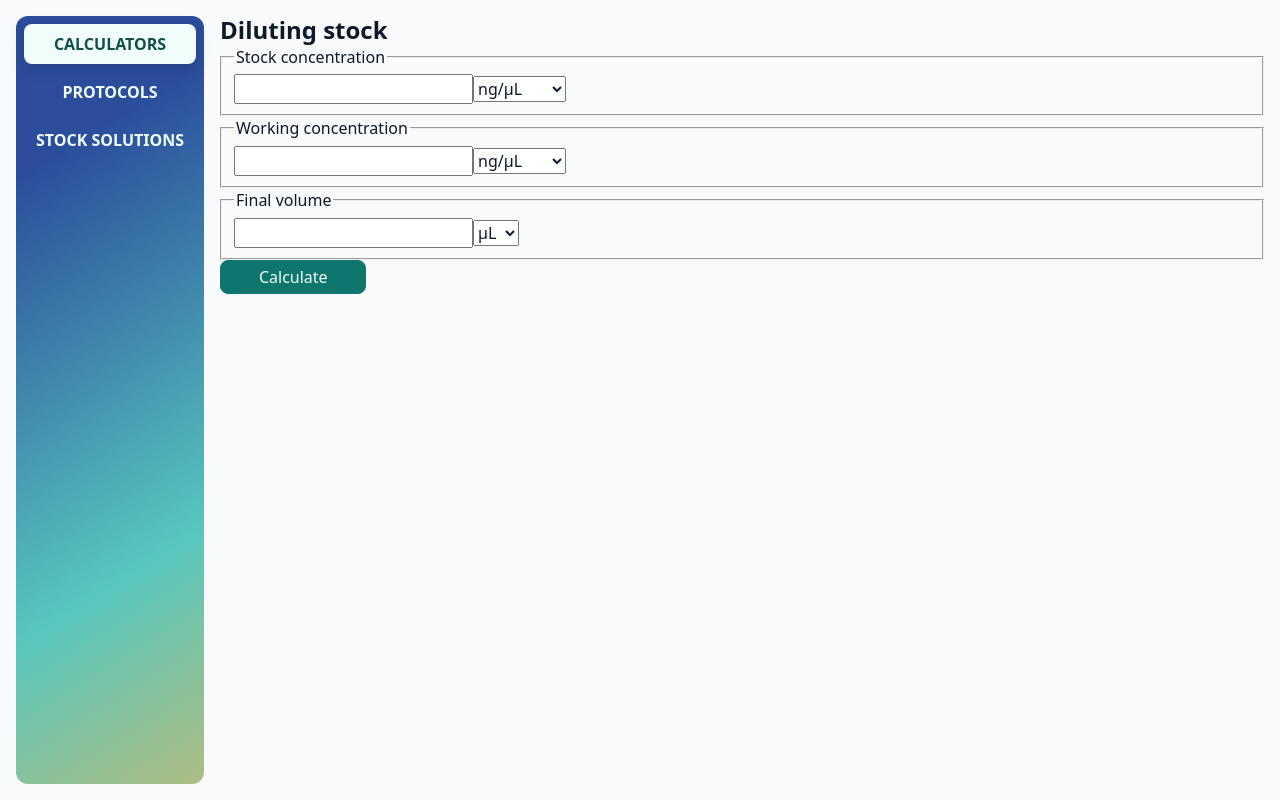
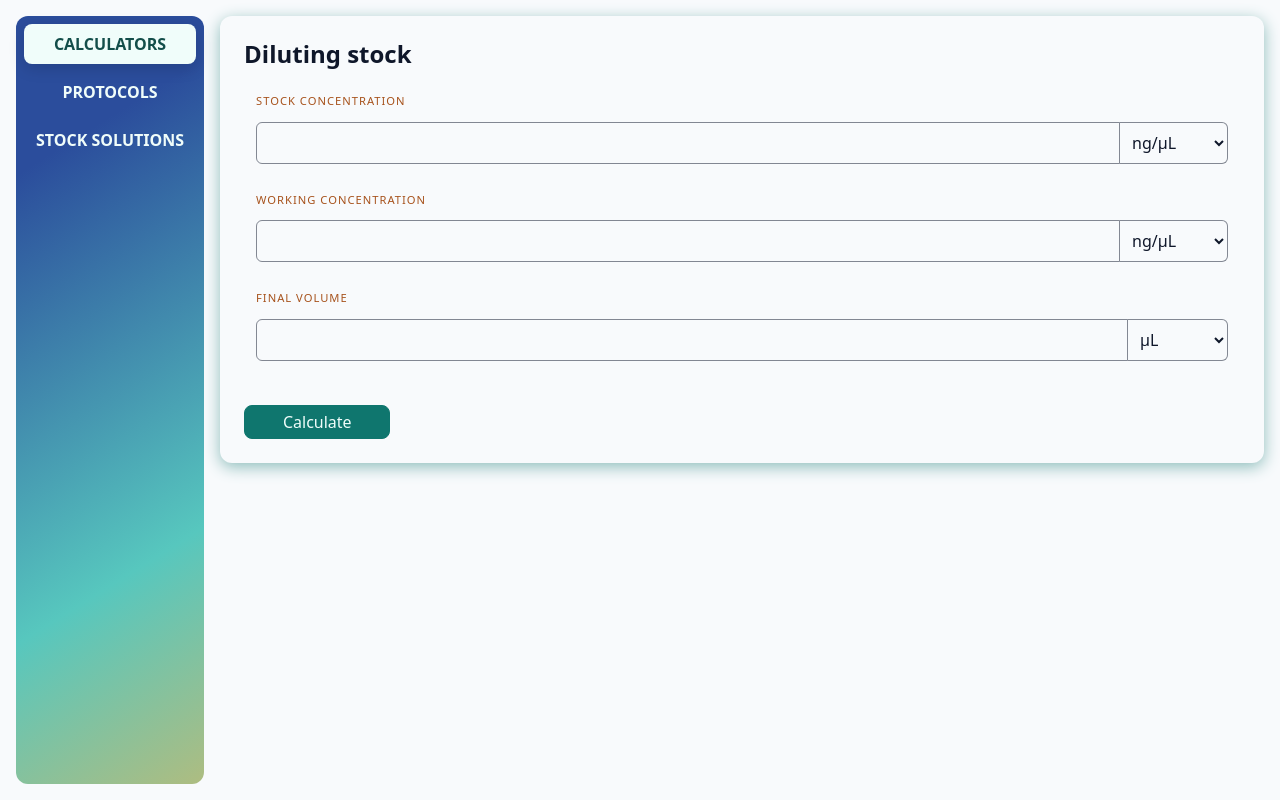
Before and after one commit to WitchDevelops/cloning-assistant, a React (Vite) app in the folder frontend/: page / in a window 1280 px wide. Built offline with nearby package versions, Linux system fonts and the light colour scheme.

Commit message:
#11 style: form (fieldset, quantity field, form, custom select

```diff
--- a/frontend/src/components/atoms/Button.css
+++ b/frontend/src/components/atoms/Button.css
@@ -1,10 +1,10 @@
 .button {
-	border-radius: 8px;
-	padding: 4px 8px;
+	border-radius: var(--radius-md);
+	padding: var(--space-xs) var(--space-sm);
 	min-width: 16ch;
 	background: var(--button-bg);
 	color: var(--button-fg);
-	border: 1px solid var(--button-border, var(--button-bg));
+	border: var(--control-border-width) solid var(--button-border, var(--button-bg));
 	transition:
 		background-color 120ms ease,
 		border-color 120ms ease;
--- /dev/null
+++ b/frontend/src/components/molecules/Fieldset.css
@@ -0,0 +1,15 @@
+.fieldset {
+	border-radius: var(--radius-md);
+	padding: var(--space-md);
+}
+
+.fieldset__legend {
+	font-size: 0.7rem;
+	text-transform: uppercase;
+	letter-spacing: 1px;
+	color: var(--color-text-accent);
+}
+
+.fieldset__content {
+	width: 100%;
+}
--- a/frontend/src/components/molecules/Fieldset.tsx
+++ b/frontend/src/components/molecules/Fieldset.tsx
@@ -1,3 +1,5 @@
+import './Fieldset.css';
+
 type FieldsetProps = {
 	legend: string;
 	children: React.ReactNode;
--- /dev/null
+++ b/frontend/src/components/molecules/QuantityField.css
@@ -0,0 +1,89 @@
+.quantity-field {
+	width: 100%;
+	display: flex;
+}
+
+.quantity-field__input,
+.quantity-field__select {
+	border: var(--control-border-width) solid var(--color-control-border);
+	padding: var(--space-sm);
+	min-height: var(--control-min-height);
+	background-color: transparent;
+	color: var(--color-text);
+}
+
+.quantity-field__input {
+	border-radius: var(--radius-sm) 0 0 var(--radius-sm);
+	flex: 1 1 0;
+}
+
+.quantity-field__select {
+	border-left: none;
+	border-radius: 0 var(--radius-sm) var(--radius-sm) 0;
+	min-width: max-content;
+	width: var(--unit-select-width);
+	appearance: base-select;
+
+	optgroup {
+		min-width: max-content;
+		font-weight: 600;
+		color: var(--color-text-accent);
+		background-color: var(--color-surface);
+		font-size: 0.7rem;
+		text-transform: uppercase;
+		padding-block: 0.25lh;
+		&:not(:last-of-type) {
+			border-bottom: var(--control-border-width) solid
+				var(--color-control-border);
+		}
+	}
+	/* Not supported on MacOS yet; `color-scheme` on :root is what themes it there. */
+	option {
+		background-color: var(--color-surface);
+		color: var(--color-text);
+		font-size: 0.9rem;
+		text-transform: initial;
+		&:first-of-type {
+			margin-top: 0.25lh;
+			border-top: var(--control-border-width) solid var(--color-control-border);
+		}
+		&:hover,
+		&:checked {
+			background: var(--color-primary);
+			color: var(--color-on-primary);
+			border-radius: var(--radius-sm);
+		}
+		&:hover {
+			background: color-mix(
+				in srgb,
+				var(--color-primary) 65%,
+				var(--color-surface)
+			);
+		}
+	}
+}
+
+.quantity-field__select::picker(select) {
+	appearance: base-select;
+	border: var(--control-border-width) solid var(--color-control-border);
+	border-radius: var(--radius-md);
+	background: var(--color-surface);
+	padding: var(--space-xs);
+}
+
+.quantity-field__hint {
+	flex-basis: 100%;
+	color: var(--color-text-muted);
+	font-size: 0.875rem;
+}
+
+.quantity-field__error {
+	min-height: 0;
+
+	&:not(:empty) {
+		flex-basis: 100%;
+		padding-block-start: var(--space-xs);
+		font-size: 0.875rem;
+		color: var(--color-danger);
+	}
+}
--- a/frontend/src/components/molecules/QuantityField.tsx
+++ b/frontend/src/components/molecules/QuantityField.tsx
@@ -1,4 +1,5 @@
 import type { UnitOptions } from '../../features/calculators/units';
+import './QuantityField.css';
 
 type QuantityFieldProps = {
 	name: string;
@@ -27,6 +28,7 @@ export const QuantityField = ({
 				name={valueId}
 				type="text"
 				inputMode="decimal"
+				className="quantity-field__input"
 				aria-describedby={errorId}
 				aria-invalid={invalid}
 			/>
@@ -34,7 +36,7 @@ export const QuantityField = ({
 			<label htmlFor={unitId} className="sr-only">
 				Unit
 			</label>
-			<select id={unitId} name={unitId}>
+			<select id={unitId} name={unitId} className="quantity-field__select">
 				{unitOptions.kind === 'grouped'
 					? unitOptions.groups.map(({ key, label, units }) => (
 							<optgroup key={key} label={label}>
@@ -51,7 +53,7 @@ export const QuantityField = ({
 							</option>
 						))}
 			</select>
-			<p id={errorId} aria-live="polite" className="field__error">
+			<p id={errorId} aria-live="polite" className="quantity-field__error">
 				{error}
 			</p>
 		</div>
--- /dev/null
+++ b/frontend/src/features/calculators/Calculators.css
@@ -0,0 +1,22 @@
+.calculators__card {
+	border-radius: 12px;
+	background-color: var(--color-surface);
+	box-shadow: 0px 4px 16px 0px
+		color-mix(in srgb, var(--color-primary) 46%, var(--color-surface));
+	padding: 1.5rem;
+	display: flex;
+	flex-direction: column;
+	gap: 1.5rem;
+}
+
+.calculators__form {
+	display: flex;
+	flex-direction: column;
+	gap: 2rem;
+}
+
+.form__body {
+	display: flex;
+	flex-direction: column;
+	gap: 1rem;
+}
--- a/frontend/src/features/calculators/Calculators.tsx
+++ b/frontend/src/features/calculators/Calculators.tsx
@@ -2,11 +2,12 @@ import { Button } from '../../components/atoms/Button';
 import { Fieldset } from '../../components/molecules/Fieldset';
 import { QuantityField } from '../../components/molecules/QuantityField';
 import { CONCENTRATION_UNITS, VOLUME_UNITS } from './units';
+import './Calculators.css';
 
 export const Calculators = () => {
 	return (
 		<div className="calculators__card">
-			<h2>Diluting stock</h2>
+			<h2 className="card__title">Diluting stock</h2>
 			<form className="calculators__form">
 				<div className="form__body">
 					<Fieldset legend="Stock concentration">
--- a/frontend/src/index.css
+++ b/frontend/src/index.css
@@ -41,15 +41,46 @@
 
 	--color-border: color-mix(in srgb, var(--color-text) 20%, transparent);
 	--color-text-muted: color-mix(in srgb, var(--color-text) 65%, transparent);
+	--color-text-accent: color-mix(
+		in srgb,
+		var(--color-text) 35%,
+		var(--color-accent)
+	);
+
+	/* Borders: --color-border is decorative only (fails 3:1).
+	   Form control boundaries must use --color-control-border (WCAG 1.4.11). */
+	--color-control-border: color-mix(
+		in srgb,
+		var(--color-text) 50%,
+		transparent
+	);
 
 	/* Centralized focus */
 	--color-focus-ring: var(--color-text);
+	--color-focus-ring-contrast: var(--color-surface);
+	--focus-ring-width: 2px;
+	--focus-ring-offset: 2px;
+
+	/* Layer 3: sizing */
+	--radius-sm: 6px;
+	--radius-md: 8px;
+
+	/* Spacing sits on a 4px grid */
+	--space-xs: 4px;
+	--space-sm: 8px;
+	--space-md: 12px;
+
+	/* Controls */
+	--control-min-height: 38px;
+	--control-border-width: 1px;
+	--unit-select-width: 100px;
 }
 
 :focus-visible {
-	outline: 2px solid var(--color-focus-ring);
-	outline-offset: 2px;
-	box-shadow: 0 0 0 4px var(--color-focus-ring-contrast);
+	outline: var(--focus-ring-width) solid var(--color-focus-ring);
+	outline-offset: var(--focus-ring-offset);
+	box-shadow: 0 0 0 calc(var(--focus-ring-width) + var(--focus-ring-offset))
+		var(--color-focus-ring-contrast);
 }
 
 @media (forced-colors: active) {
@@ -109,9 +140,21 @@ select {
 	color: inherit;
 }
 
+input,
+select {
+	background-color: transparent;
+	border: none;
+}
+
 fieldset {
 	display: flex;
 	min-inline-size: 0;
+	border: none;
+	padding: 0;
+}
+
+legend {
+	padding-inline: 0;
 }
 
 h1,
```
